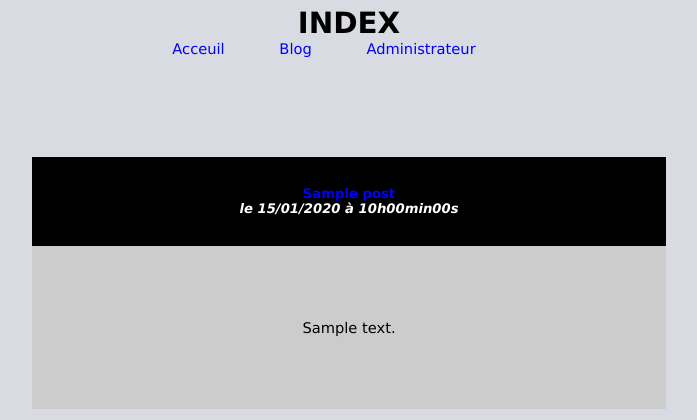
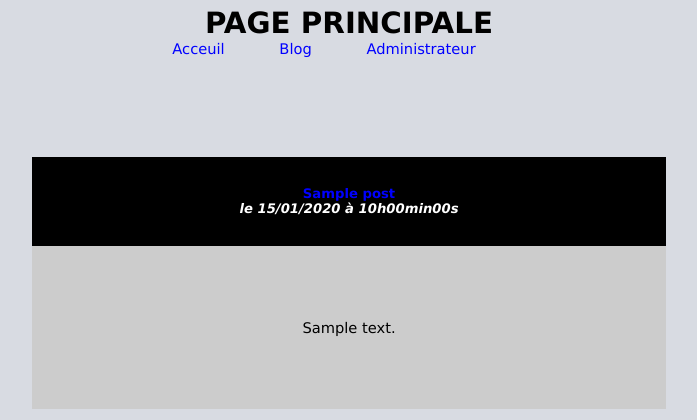
Before and after one commit to Nicolas-Salas-Zephir/project_4_OC, a PHP site: page / in a window 1280 px wide. Shown: the top 420 px of the page, without its empty margins (291-988 px from the left). Run offline with PHP 8.4, Linux system fonts and the light colour scheme; tables that the repository leaves empty or names only in its code hold one stand-in row (values such as "Sample post").

Commit message:
Error correction

```diff
--- a/controller/frontend.php
+++ b/controller/frontend.php
@@ -22,8 +22,14 @@ function post()
 
     $post = $postManager->getPost($_GET['id']);
     $comments = $commentManager->getComments($_GET['id']);
+    if (!$post) {
+        throw new Exception(' le commentaire n\'existe pas  !');
+    }
+    else {
+        require('view/frontend/postView.php');
+    }
 
-    require('view/frontend/postView.php');
+
 }
 
 function addComment($postId, $author, $comment)
--- a/model/PostManager.php
+++ b/model/PostManager.php
@@ -16,7 +16,7 @@ class PostManager extends Manager
     public function getPost($postId)
     {
         $db = $this->dbConnect();
-        $req = $db->prepare('SELECT id, title, content, author DATE_FORMAT(create_date, \'%d/%m/%Y à %Hh%imin%ss\') AS create_date_fr FROM posts WHERE id = ?');
+        $req = $db->prepare('SELECT id, title, content, author, DATE_FORMAT(create_date, \'%d/%m/%Y à %Hh%imin%ss\') AS create_date_fr FROM posts WHERE id = ?');
         $req->execute(array($postId));
         $post = $req->fetch();
 
--- a/view/frontend/listPostsView.php
+++ b/view/frontend/listPostsView.php
@@ -1,4 +1,4 @@
-<?php $title = 'INDEX'; ?>
+<?php $title = 'PAGE PRINCIPALE'; ?>
 
 <?php ob_start(); ?>
 
@@ -9,13 +9,13 @@ while ($data = $posts->fetch())
 ?>
     <div class="news">
         <h3>
-            <a href="index.php?action=post&id=<?php echo $data['id']; ?>"><?= htmlspecialchars($data['title']) ?></a>
+            <a href="index.php?action=post&id=<?php echo $data['id']; ?>"><?= $data['title'] ?></a>
             <br>
             <em>le <?= $data['create_date_fr'] ?></em>
         </h3>
 
         <p>
-            <?= nl2br(htmlspecialchars($data['content'])) ?>
+            <?= $data['content'] ?>
             <br />
             <!-- <em><a href="index.php?action=post&id=<?php echo $data['id']; ?>">Commentaires</a></em> -->
         </p>
```
